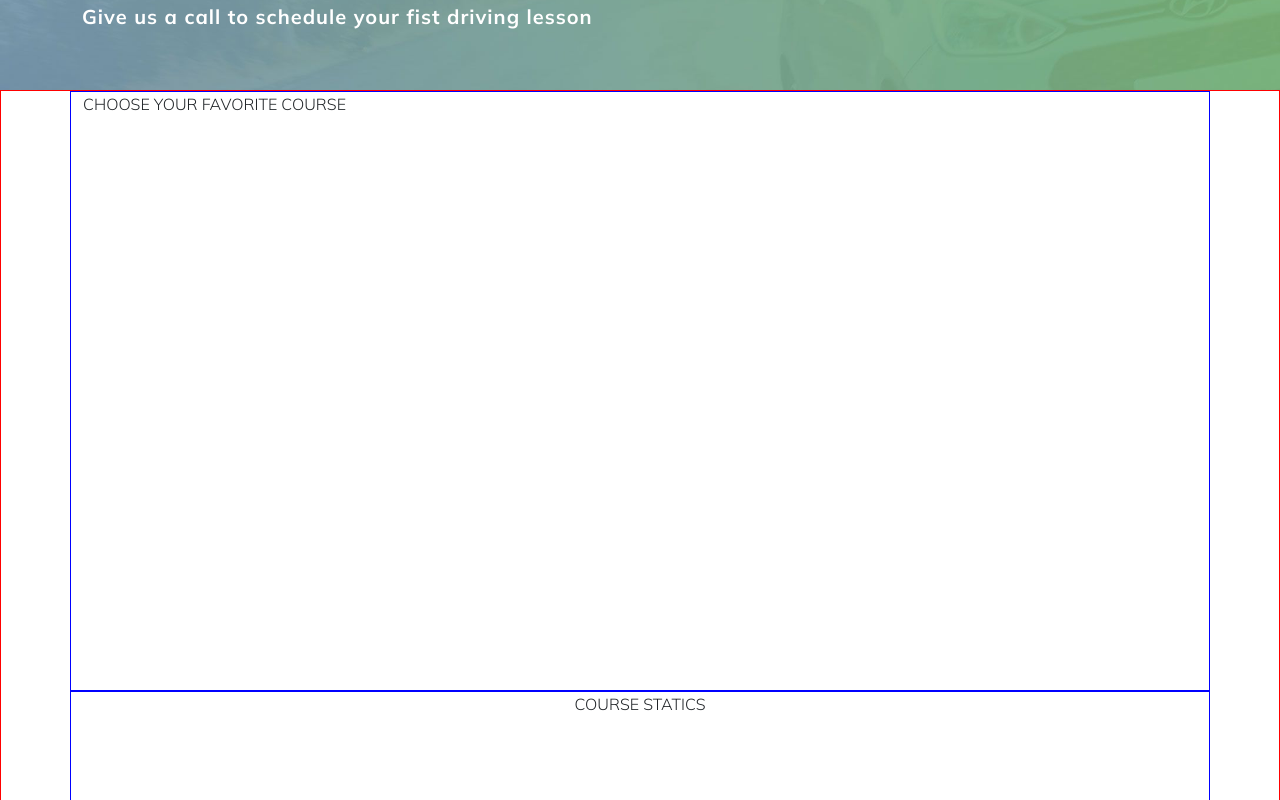
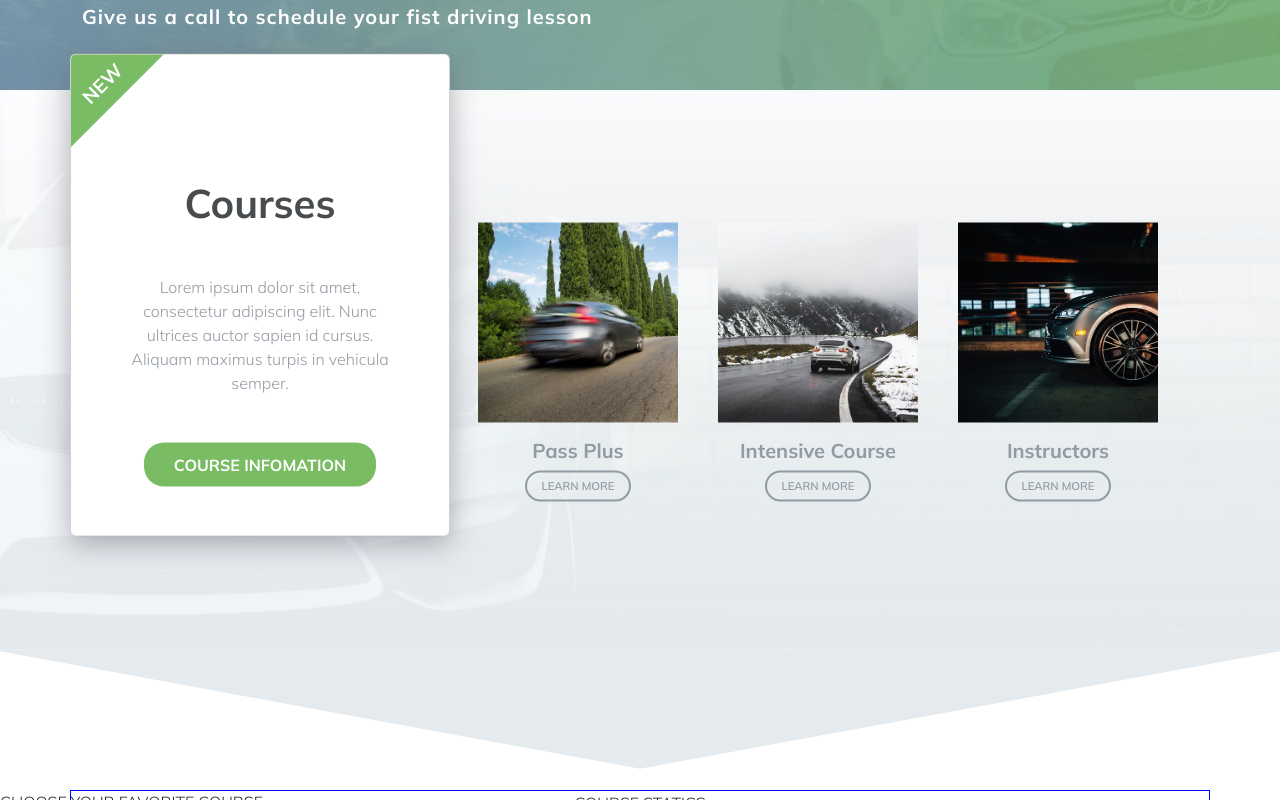
Before and after one commit to nicolozibra1/proj-html-vuejs, a Vue app: page / in a window 1280 px wide. Shown: the part 1580-2380 px from the top of the page. Built offline with nearby package versions, Linux system fonts and the light colour scheme.

Commit message:
main-added-section-choose course

```diff
--- a/src/components/MainComponent.vue
+++ b/src/components/MainComponent.vue
@@ -53,7 +53,33 @@
         </div>
         <!-- COURSES -->
         <section class="courses">
-            <div class="choose-course container">
+            <div class="choose-course">
+                <div class="box-background-course">
+                    <img class="background" src="/images/promise-background.jpg" alt="">
+                    <img class="svg" src="/images/driving-triangle.svg" alt="">
+                </div>
+                <div class="row p-0 m-0 container">
+                    <div class="col-4 p-0">
+                        <div class="card h-100 d-flex flex-column align-items-center justify-content-around" id="card-custom">
+                            <h1 class="my-4">Courses</h1>
+                            <p class="text-center my-4">Lorem ipsum dolor sit amet, consectetur adipiscing elit. Nunc ultrices auctor sapien id cursus. Aliquam maximus turpis in vehicula semper.</p>
+                            <button id="course-info" class="my-4">course infomation</button>
+                            <div class="tringle"></div>
+                            <span>new</span>
+                        </div>
+                    </div>
+                    <div class="col-8 d-flex justify-content-center align-items-center gap-3">
+                        <div class="card pe-4 bg-transparent border-0" v-for="course in store.courses">
+                            <div class="card-image">
+                                <img :src="'/images/' + course.image" alt="">
+                            </div>
+                            <div class="card-body d-flex flex-column align-items-center justify-content-center">
+                                <h5>{{ course.name }}</h5>
+                                <button>learn more</button>
+                            </div>
+                        </div>
+                    </div>
+                </div>
                 CHOOSE YOUR FAVORITE COURSE
             </div>
             <div class="statics container text-center">
@@ -214,11 +240,99 @@ import { store } from '../data/store';
     }
     .courses{
         height: 1900px;
-        border: 1px solid red;
 
         .choose-course{
-            height: 600px;
-            border: 1px solid blue;
+            height: 700px;
+            position: relative;
+            .box-background-course{
+                height: 100%;
+                .background{
+                    height: 80%;
+                    width: 100%;
+                    object-fit: cover;
+                    object-position: bottom;
+                }
+                .svg{
+                    width: 100%;
+                    height: 120px;
+                }
+            }
+            .row{
+                position: absolute;
+                top:40%;
+                left:50%;
+                transform: translate(-50%, -50%);
+                #card-custom{
+                    margin-top: -75px;
+                    padding: 100px 50px;
+                    position: relative;
+                    overflow: hidden;
+                    box-shadow: rgba(100, 100, 111, 0.5) 0px 7px 29px 0px;
+                    h1{
+                        font-weight: 700;
+                        color: $mydarkGrey;
+                    }
+                    p{
+                        color: $mygrey;
+                    }
+                    #course-info{
+                        color: $mywhite;
+                        font-weight: 700;
+                        text-transform: uppercase;
+                        background-color: $mygreen;
+                        padding: 10px 30px;
+                        border-radius: 20px;
+                        border: transparent
+                    }
+                    .tringle{
+                        width: 0;
+                        height: 0;
+                        border-left: 70px solid transparent;
+                        border-right: 70px solid transparent;
+                        border-bottom: 70px solid $mygreen;
+                        transform: rotate(-45deg);
+                        position: absolute;
+                        top: -12px;
+                        left: -50px;
+                    }
+                    span{
+                            text-transform: uppercase;
+                            transform: rotate(-45deg);
+                            font-weight: 700;
+                            font-size: 1.2rem;
+                            position: absolute;
+                            top:15px;
+                            left: 8px;
+                            color: white;
+                        }
+                }
+                .card-image{
+                    width: 200px;
+                    height: 200px;
+                    img{
+                        width: 100%;
+                        height: 100%;
+                    }
+                }
+                .card-body{
+                    flex-grow: unset;
+                    h5{
+                        color: $mygrey;
+                        text-transform: capitalize;
+                        font-weight: 700;
+                    }
+                    button{
+                        background-color: transparent;
+                        border: 2px solid $mygrey;
+                        text-transform: uppercase;
+                        font-weight: 600;
+                        font-size: 0.7rem;
+                        color: $mygrey;
+                        padding: 5px 15px;
+                        border-radius: 20px;
+                    }
+                }
+            }
         }
         .statics{
             height: 500px;
```
